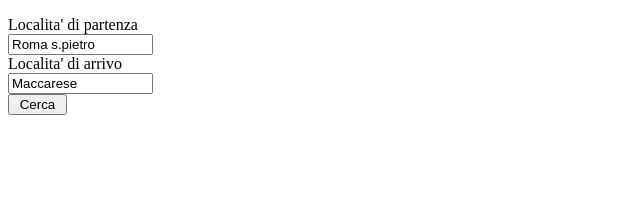
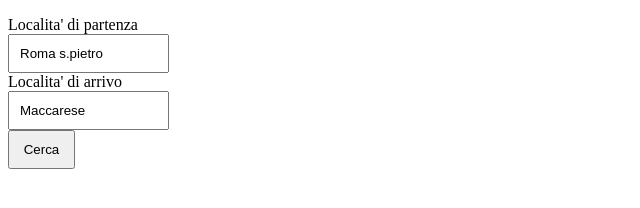
Before and after one commit to lmatteis/treni, a plain HTML site: page index.html in a window 1280 px wide. Shown: the whole page, without its empty margins (0-640 px from the left). Drawn offline with Linux system fonts and the light colour scheme.

Commit message:
Update index.html

```diff
--- a/index.html
+++ b/index.html
@@ -5,6 +5,11 @@
     <meta http-equiv="X-UA-Compatible" content="chrome=1">
 
     <title>Treni by lmatteis</title>
+    <style>
+    	input {
+    		padding: 10px;
+    	}
+    </style>
   </head>
 
   <body>
```
